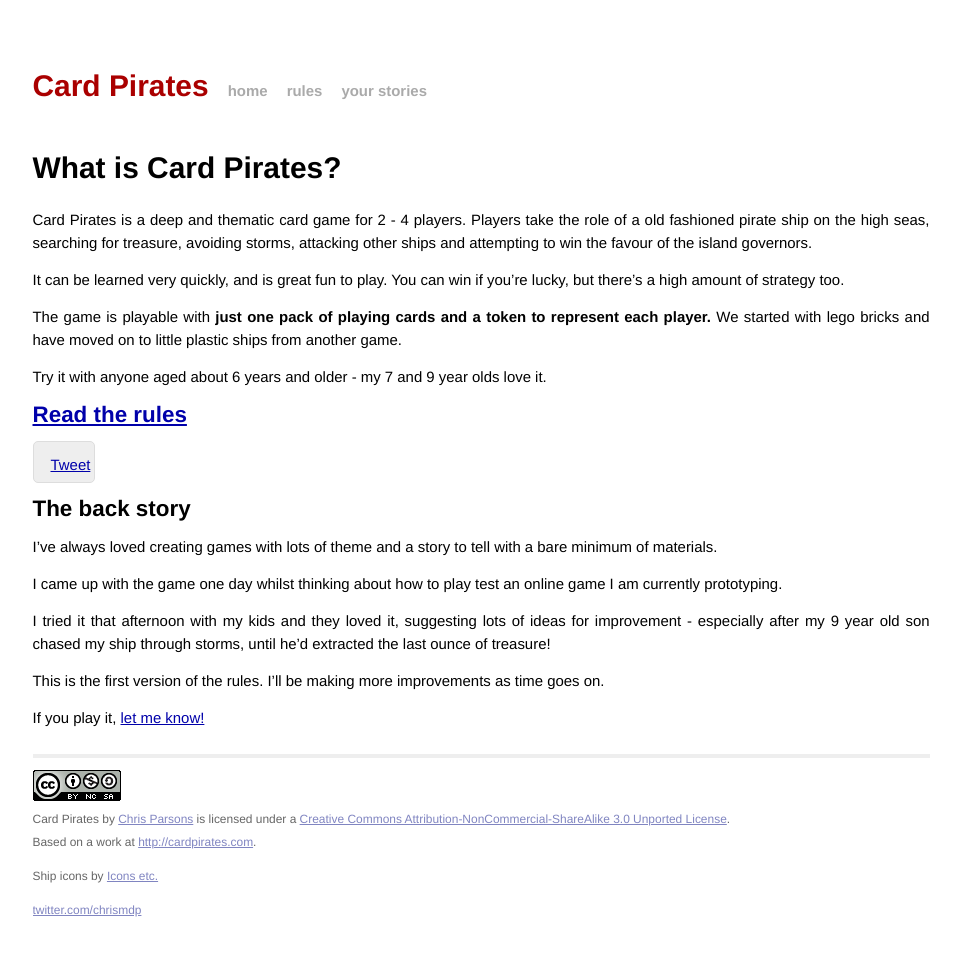
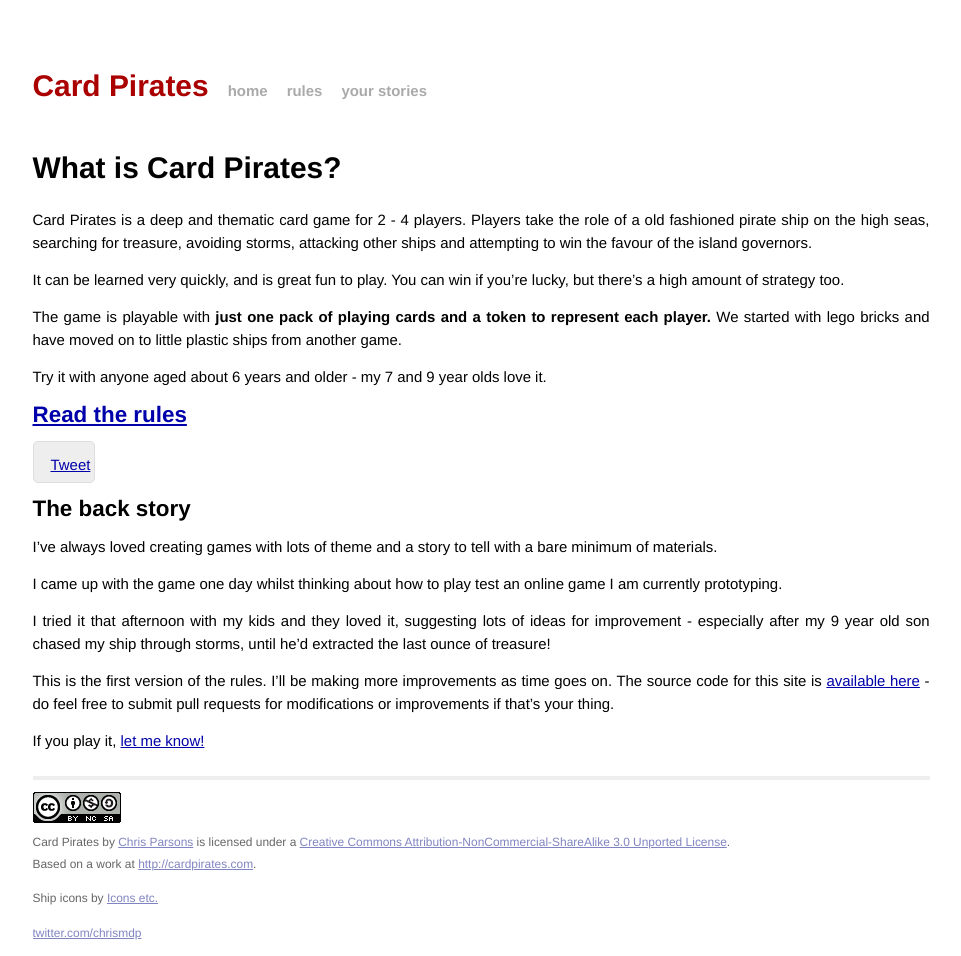
Before and after one commit to chrismdp/cardpirates, a Jekyll site: the page built from index.md, in a window 1280 px wide. Shown: the whole page, without its empty margins (159-1120 px from the left). Built offline with Jekyll 4.4.1, drawn with Linux system fonts in a browser that asks for light colours; comment, search, counter and statistics services are not loaded.

Commit message:
Note on improvements

```diff
--- a/index.md
+++ b/index.md
@@ -27,6 +27,6 @@ I came up with the game one day whilst thinking about how to play test an online
 
 I tried it that afternoon with my kids and they loved it, suggesting lots of ideas for improvement - especially after my 9 year old son chased my ship through storms, until he'd extracted the last ounce of treasure!
 
-This is the first version of the rules. I'll be making more improvements as time goes on.
+This is the first version of the rules. I'll be making more improvements as time goes on. The source code for this site is [available here](http://github.com/chrismdp/cardpirates) - do feel free to submit pull requests for modifications or improvements if that's your thing.
 
 If you play it, [let me know!](/stories)
```
